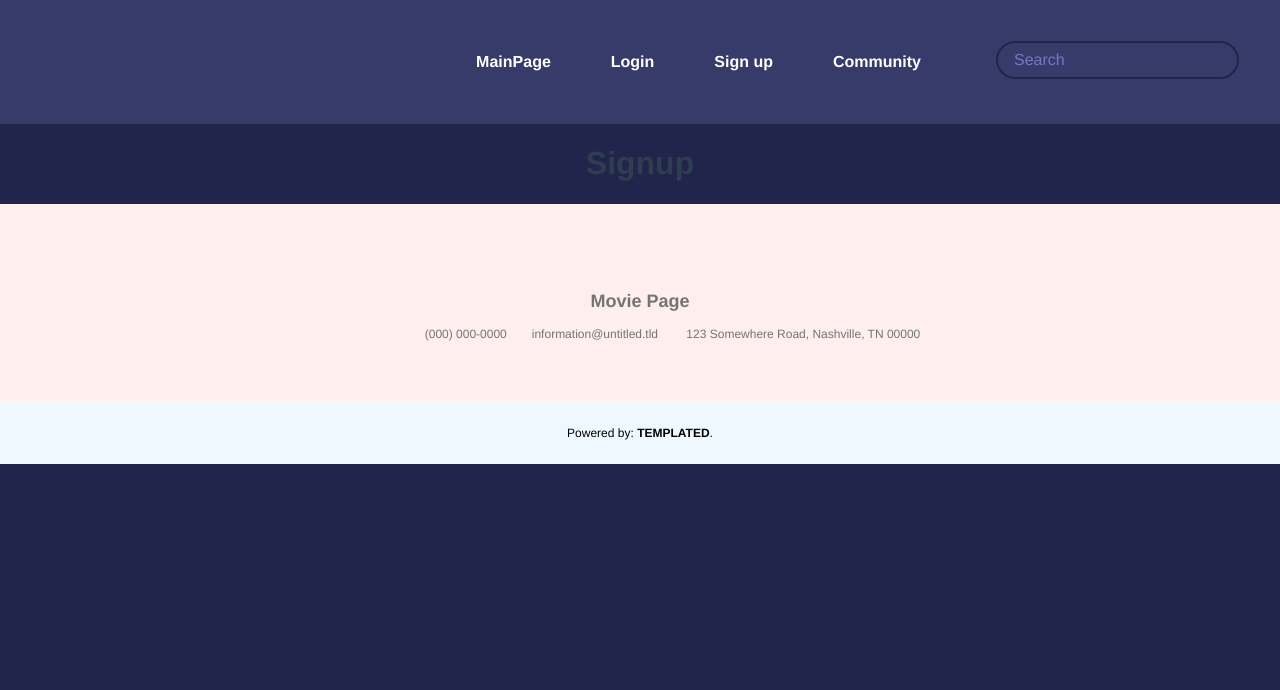
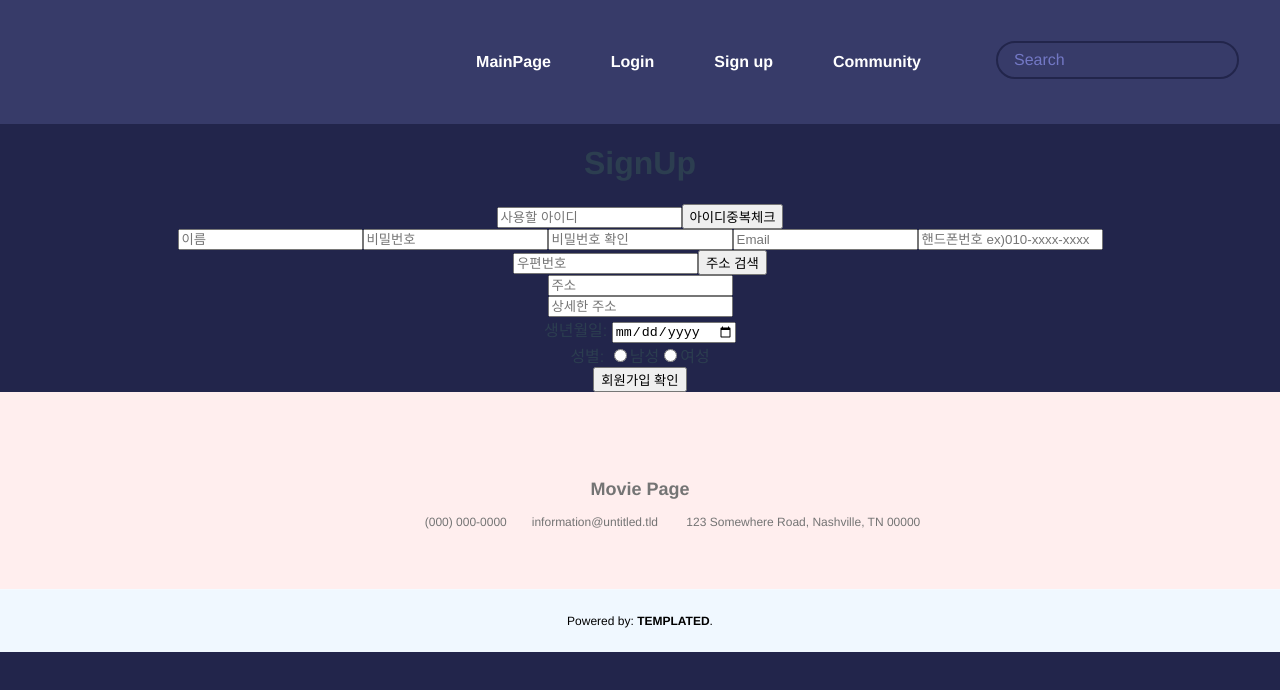
Before and after one commit to ParkJhh/movie-page, a Vue app in the folder movie-page-vue/: page /signup in a window 1280 px wide. Shown: the top 690 px of the page. Built offline with nearby package versions, Linux system fonts and the light colour scheme.

Commit message:
#7 create HTML tag

```diff
--- a/movie-page-vue/package.json
+++ b/movie-page-vue/package.json
@@ -3,13 +3,15 @@
   "version": "0.1.0",
   "private": true,
   "scripts": {
-    "serve": "vue-cli-service serve",
+    "serve": "vue-cli-service serve --port 3000",
     "build": "vue-cli-service build",
     "lint": "vue-cli-service lint"
   },
   "dependencies": {
+    "bootstrap": "^5.3.3",
+    "bootstrap-vue-3": "^0.5.1",
     "core-js": "^3.8.3",
-    "vue": "^3.2.13",
+    "vue": "^3.4.23",
     "vue-router": "^4.3.0"
   },
   "devDependencies": {
--- a/movie-page-vue/src/App.vue
+++ b/movie-page-vue/src/App.vue
@@ -18,6 +18,18 @@
 </script>
 
 <style>
+div::-webkit-scrollbar-thumb {
+  /* 스크롤바 */
+  width: 15px;
+  border-radius: 10px;
+  background: aliceblue;
+}
+
+main {
+  margin-left: 5%;
+  margin-right: 5%;
+}
+
 #app {
   font-family: Avenir, Helvetica, Arial, sans-serif;
   -webkit-font-smoothing: antialiased;
@@ -27,8 +39,8 @@
 }
 
 :root {
-  --primary-color: #22254b;
-  --secondary-color: #373b69;
+  --primary-color: #22254b !important;
+  --secondary-color: #373b69 !important;
 }
 
 body {
--- a/movie-page-vue/src/components/Community.vue
+++ b/movie-page-vue/src/components/Community.vue
@@ -1,3 +1,61 @@
 <template>
-    <h1>Community</h1>
+
+    <main>
+        <div>
+            <h1>Community</h1>
+        </div>
+        <div id="communityTable">
+            <table >
+                <thead>
+                <tr>
+                <td>No.</td>
+                <td>제목</td>
+                <td>작성자</td>
+                <td>조회수</td>
+                <td>작성일</td>
+                <td>수정일</td>
+                </tr>
+                </thead>
+                <tbody>
+                <tr>
+                <td>1</td>
+                <td>테스트</td>
+                <td>테스트</td>
+                <td>확인용</td>
+                <td>눈으로</td>
+                <td>봅니다</td>
+                </tr>
+                <tr>
+                <td>2</td>
+                <td>테스트</td>
+                <td>테스트</td>
+                <td>확인용</td>
+                <td>눈으로</td>
+                <td>봅니다</td>
+                </tr>
+                </tbody>
+            </table>
+        </div>
+
+    </main>
 </template>
+
+<script>
+
+</script>
+
+<style scoped>
+#communityTable{
+    text-align: center;
+    justify-content: center;
+    display: flex;
+}
+
+thead {
+    color: white;
+}
+
+table tbody tr {
+  background-color: white !important;
+}
+</style>
--- a/movie-page-vue/src/components/Login.vue
+++ b/movie-page-vue/src/components/Login.vue
@@ -1,3 +1,50 @@
 <template>
-    <h1>test</h1>
+    <div>
+        <h1>Login</h1>
+    </div>
+
+    <div>
+        <form
+        class="d-flex flex-column border border-5 gap-4"
+      >
+        <input type="text" placeholder="아이디" />
+        <input type="password" placeholder="비밀번호" />
+
+        <div class="d-flex justify-content-between flex-column-on-small-screen">
+          <div>
+            <input
+              type="checkbox"
+              id="idsave"
+              name="idsave"
+            />
+            <label for="idsave">아이디 저장</label>
+          </div>
+
+          <div>
+            <input
+              type="checkbox"
+              id="autologin"
+              name="autologin"
+            />
+            <label for="autologin">자동 로그인</label>
+          </div>
+        </div>
+
+        <div class="find">
+          <a @click="$router.push('/find')" style="color: #767d85"
+            >아이디 / 비밀번호 찾기</a
+          >
+        </div>
+
+        <div class="d-flex justify-content-center">
+          <button
+            data-bs-toggle="modal"
+            data-bs-target="#alertModal"
+            class="button small"
+          >
+            로그인
+          </button>
+        </div>
+      </form>
+    </div>
 </template>
--- a/movie-page-vue/src/components/Mainpage.vue
+++ b/movie-page-vue/src/components/Mainpage.vue
@@ -1,6 +1,15 @@
 <template>
   <main id="main">
-
+    <div class="movie">
+        <img class="movie img" src="" alt="이미지표시">
+        <div class="movie-info">
+        <h3>영화제목</h3>
+            <span>평점 3.5</span>
+        </div>
+        <div class="overview">
+            <h3>Overview</h3>
+        </div>
+    </div>
   </main>
 </template>
 
--- a/movie-page-vue/src/components/Signup.vue
+++ b/movie-page-vue/src/components/Signup.vue
@@ -1,3 +1,78 @@
 <template>
-    <h1>Signup</h1>
+    <div>
+        <h1>SignUp</h1>
+    </div>
+
+    <form
+        @submit.prevent
+        class="d-flex flex-column gap-3 border border-5 p-5"
+      >
+        <div class="d-flex gap-3">
+          <input
+            type="text"
+            placeholder="사용할 아이디"
+          />
+          <button
+            data-bs-toggle="modal"
+            data-bs-target="#alertModal"
+            class="button"
+          >
+            아이디중복체크
+          </button>
+        </div>
+
+        <input type="text" placeholder="이름" />
+
+        <input type="password" placeholder="비밀번호" />
+        <input type="password" placeholder="비밀번호 확인" />
+        <input type="email" placeholder="Email" />
+        <input type="text" placeholder="핸드폰번호 ex)010-xxxx-xxxx"/>
+
+        <div class="d-flex gap-3">
+          <input type="text" readonly id="zipcode" placeholder="우편번호" />
+
+          <button class="button icon fa-search">
+            주소 검색
+          </button>
+        </div>
+        <div class="d-flex gap-3">
+          <input type="text" readonly id="address" placeholder="주소" />
+        </div>
+        <input type="text" id="address2" placeholder="상세한 주소"/>
+
+        <div class="d-flex flex-fill gap-3 justify-content-start" id="birth-gender">
+          <div class="birth-gender">
+            생년월일:
+            <input
+              type="date"
+              id="birthday"
+              placeholder="생년월일"
+            />
+          </div>
+          <div class="birth-gender">
+            성별:
+            <input
+              type="radio"
+              id="male"
+              name="gender" value="0"
+            />
+            <label for="male" id="gender" class="m-0">남성</label>
+            <input
+              type="radio"
+              id="female"
+              name="gender"
+              value="1"
+            />
+            <label for="female" id="gender" class="m-0">여성</label>
+          </div>
+        </div>
+      </form>
+      <button
+        class="button"
+        data-bs-toggle="modal"
+        data-bs-target="#alertModal"
+      >
+        회원가입 확인
+      </button>
+
 </template>
--- a/movie-page-vue/src/main.js
+++ b/movie-page-vue/src/main.js
@@ -2,4 +2,6 @@ import { createApp } from 'vue'
 import App from './App.vue'
 import router from './router'
 
-createApp(App).use(router).mount('#app')
+const app = createApp(App)
+app.use(router)
+app.mount('#app')
```
Also changed, not shown: 1 other file (tests, documents, lock files or other folders).
